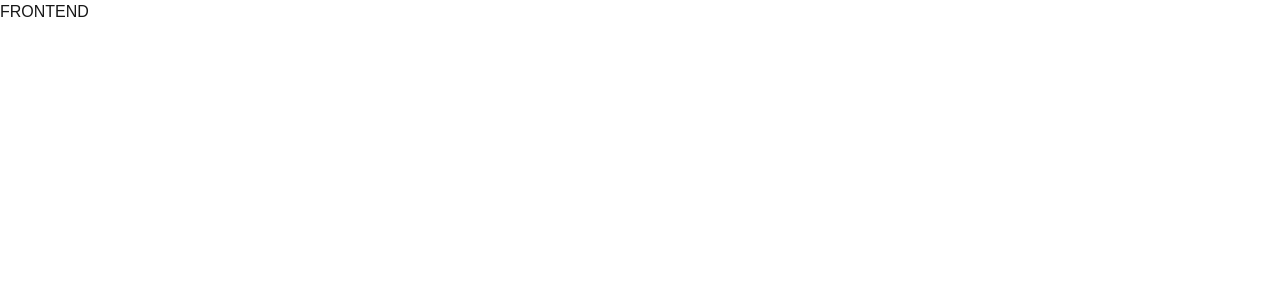
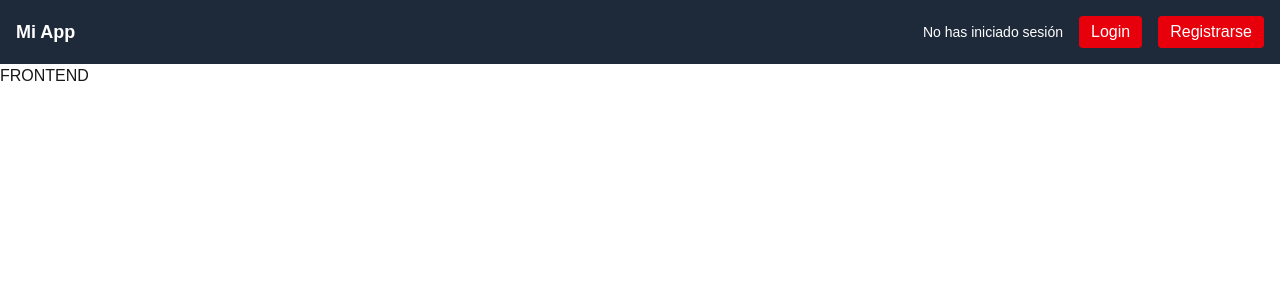
Before and after one commit to maigcorrea/fastapi-content-generator, a Next.js app in the folder frontend/: page / in a window 1280 px wide. Shown: the top 300 px of the page. Built offline with nearby package versions, Linux system fonts and the light colour scheme.

Commit message:
Ejemplo de NavBar para demostración de funcionamiento de la protección de rutas y actualización automática de páginas gracias al listener del contexto

```diff
--- a/frontend/src/app/page.tsx
+++ b/frontend/src/app/page.tsx
@@ -1,4 +1,5 @@
 'use client';
+import Navbar from "@/components/NavBar";
 import ProtectRoutes from "@/components/ProtectRoutes";
 import Image from "next/image";
 
@@ -6,6 +7,7 @@ export default function Home() {
   return (
     <>
       {/* <ProtectRoutes adminOnly> // Protege las rutas, solo permite acceso a admins */}
+      <Navbar></Navbar>
         <h1>FRONTEND</h1>
       {/* </ProtectRoutes> */}
     </>
--- /dev/null
+++ b/frontend/src/components/NavBar.tsx
@@ -0,0 +1,48 @@
+"use client";
+
+import { useContext } from "react";
+import { AuthContext } from "@/context/AuthContext";
+import { useRouter } from 'next/navigation';
+import { routerServerGlobal } from "next/dist/server/lib/router-utils/router-server-context";
+import { Router } from "next/router";
+
+export default function Navbar() {
+  const { token, isAdmin, logout } = useContext(AuthContext);
+  const router = useRouter();
+
+  return (
+    <nav className="flex justify-between items-center bg-gray-800 text-white p-4">
+      <h1 className="text-lg font-bold">Mi App</h1>
+
+      {token ? (
+        <div className="flex gap-4 items-center">
+          <span>{isAdmin ? "👑 Admin" : "🙋 Usuario"}</span>
+          <button
+            onClick={logout}
+            className="bg-red-600 px-3 py-1 rounded hover:bg-red-700"
+          >
+            Cerrar sesión
+          </button>
+        </div>
+      ) : (
+        <div className="flex gap-4 items-center">
+            <span className="text-sm">No has iniciado sesión</span>
+            <button
+            onClick={() => {router.push('/login')}}
+            className="bg-red-600 px-3 py-1 rounded hover:bg-red-700"
+          >
+            Login
+          </button>
+
+          <button
+            onClick={() => {router.push('/register')}}
+            className="bg-red-600 px-3 py-1 rounded hover:bg-red-700"
+          >
+            Registrarse
+          </button>
+        </div>
+
+      )}
+    </nav>
+  );
+}
```
